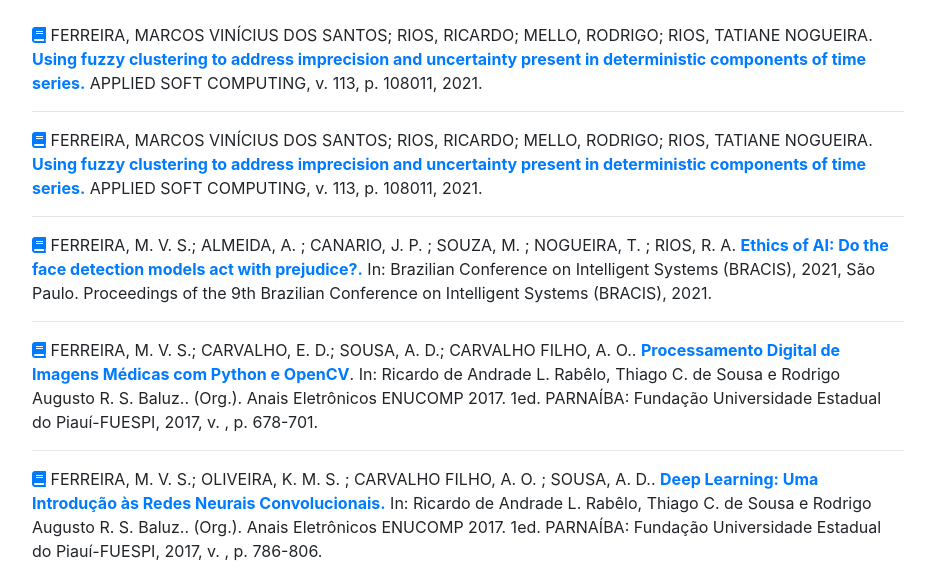
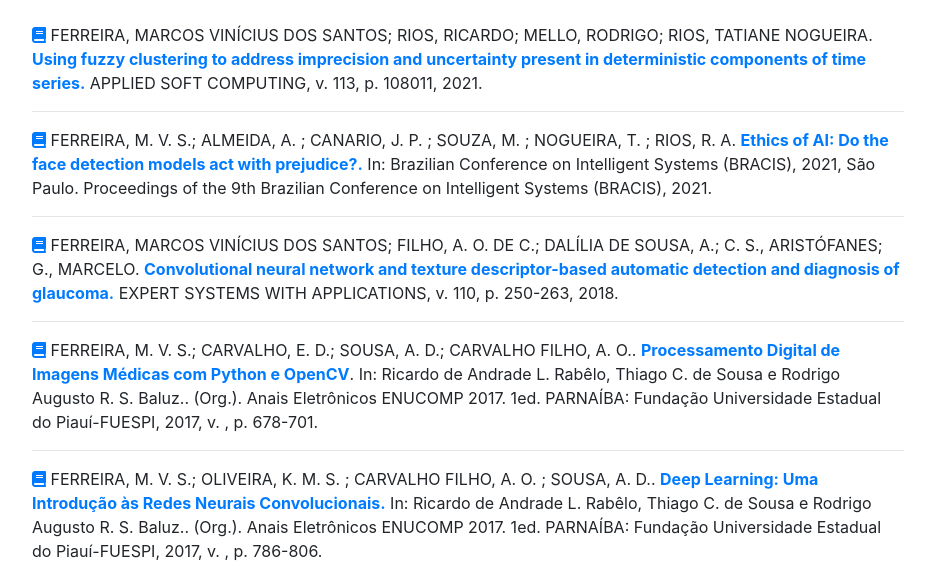
Before and after one commit to Marcos001/Marcos001.github.io, a website with bundled scripts: page index.html in a window 1280 px wide. Shown: the part 4500-5076 px from the top of the page, without its empty margins (328-1263 px from the left). Built offline with nearby package versions, Linux system fonts and the light colour scheme; a web font is replaced by a local one.

Commit message:
add publications

```diff
--- a/index.html
+++ b/index.html
@@ -343,6 +343,7 @@
           <h2 class="mb-5"> Publications &amp; Certifications</h2>
           <ul class="fa-ul mb-0">
 
+            <!-- 2021 -->
             <li>
               <a href="https://doi.org/10.1016/j.asoc.2021.108011" target="_blank"><i class="fas fa-book"></i></a>
               FERREIRA, MARCOS VINÍCIUS DOS SANTOS; RIOS, RICARDO; MELLO, RODRIGO; RIOS, TATIANE NOGUEIRA.
@@ -351,21 +352,22 @@
             </li>
             <hr/>
 
-
             <li>
               <a href="#" target="_blank"><i class="fas fa-book"></i></a>
-              FERREIRA, MARCOS VINÍCIUS DOS SANTOS; RIOS, RICARDO; MELLO, RODRIGO; RIOS, TATIANE NOGUEIRA.
-              <b class='text-primary'> Using fuzzy clustering to address imprecision and uncertainty present in deterministic components of time series.</b>
-              APPLIED SOFT COMPUTING, v. 113, p. 108011, 2021.
+                FERREIRA, M. V. S.; ALMEIDA, A. ; CANARIO, J. P. ; SOUZA, M. ; NOGUEIRA, T. ; RIOS, R. A.
+              <b class='text-primary'> Ethics of AI: Do the face detection models act with prejudice?.</b>
+              In: Brazilian Conference on Intelligent Systems (BRACIS), 2021, São Paulo. Proceedings of the 9th Brazilian Conference on Intelligent Systems (BRACIS), 2021.
             </li>
             <hr/>
 
 
+            <!-- 2019 -->
+
             <li>
               <a href="https://doi.org/10.1016/j.eswa.2018.06.010" target="_blank"><i class="fas fa-book"></i></a>
-                FERREIRA, M. V. S.; ALMEIDA, A. ; CANARIO, J. P. ; SOUZA, M. ; NOGUEIRA, T. ; RIOS, R. A.
-              <b class='text-primary'> Ethics of AI: Do the face detection models act with prejudice?.</b>
-              In: Brazilian Conference on Intelligent Systems (BRACIS), 2021, São Paulo. Proceedings of the 9th Brazilian Conference on Intelligent Systems (BRACIS), 2021.
+              FERREIRA, MARCOS VINÍCIUS DOS SANTOS; FILHO, A. O. DE C.; DALÍLIA DE SOUSA, A.; C. S., ARISTÓFANES; G., MARCELO.
+              <b class='text-primary'>Convolutional neural network and texture descriptor-based automatic detection and diagnosis of glaucoma.</b>
+              EXPERT SYSTEMS WITH APPLICATIONS, v. 110, p. 250-263, 2018.
             </li>
             <hr/>
 
```
